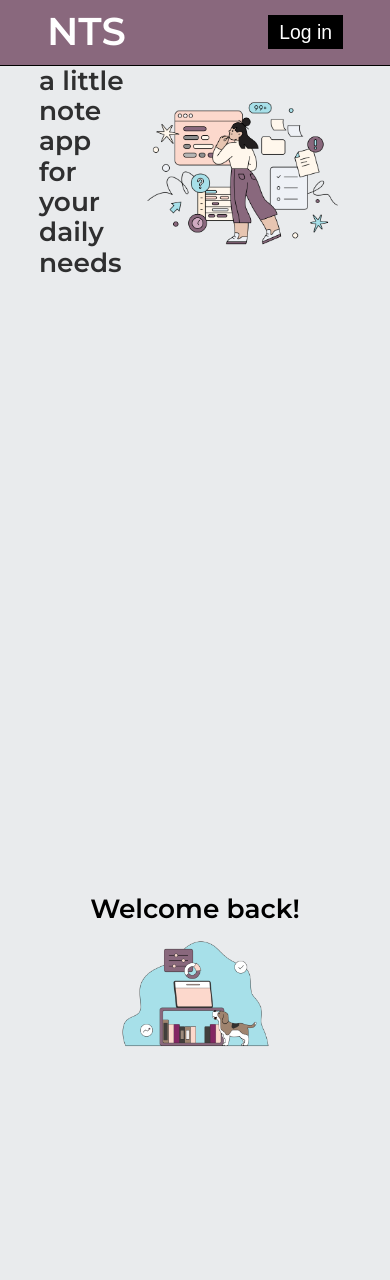
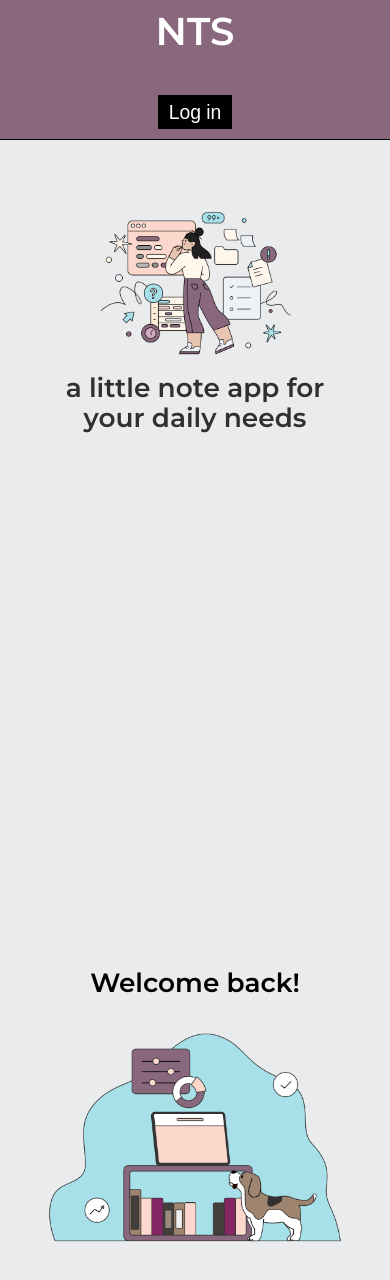
Before and after one commit to lesliethai/noteToSelf, a React (Create React App) app: page /home-page in a window 390 px wide. Shown: the top 1280 px of the page. Before the commit the page ends 1071 px from the top, so only its background shows below. Built offline with nearby package versions, Linux system fonts and the light colour scheme.

Commit message:
implemented media queries

```diff
--- a/src/App.css
+++ b/src/App.css
@@ -298,6 +298,41 @@ h2 {
   font-size: 1.25rem;
 }
 
+@media (max-width: 1000px) {
+  .loginBgContainer .wrapper {
+    flex-direction: column-reverse;
+  }
+  .loginBgContainer .wrapper h2 {
+    width: 100%;
+    text-align: center;
+  }
+  .loginBgContainer img {
+    margin-top: 50px;
+    width: 100%;
+  }
+  .bodyContainer .welcomePgImg {
+    width: 100%;
+  }
+}
+@media (max-width: 700px) {
+  .headerNav h1 {
+    margin-bottom: 20px;
+  }
+  .headerNav .wrapper {
+    flex-direction: column;
+    align-items: center;
+  }
+  .headerRightContainer {
+    flex-direction: column;
+  }
+  .headerRightContainer button {
+    margin-top: 20px;
+  }
+  .headerRightContainer a {
+    font-size: 20px;
+    font-size: 1rem;
+  }
+}
 .wrapper {
   max-width: 1500px;
   width: 80%;
@@ -369,7 +404,6 @@ header .headerRightContainer {
   border-bottom: 1px solid black;
 }
 .headerNav .wrapper {
-  display: flex;
   justify-content: space-between;
 }
 .headerNav .loginBtn {
@@ -407,7 +441,7 @@ body .bodyContainer {
   margin: 50px 0 0 0;
 }
 body .welcomePgImg {
-  max-width: 50%;
+  width: 50%;
 }
 
 .loginBgContainer {
@@ -531,6 +565,7 @@ body .welcomePgImg {
   padding: 10px;
   outline: none;
   transition: 500ms;
+  width: 90%;
   border: 3px solid rgb(0, 0, 0);
 }
 .noteInput textarea:focus, .noteInput textarea:hover {
--- a/src/App.scss
+++ b/src/App.scss
@@ -2,6 +2,7 @@
 @import './styles/variables';
 @import './styles/mixins';
 @import './styles/typography';
+@import './styles/mediaQueries';
 @import './styles/baseStylings';
 @import './styles/header';
 @import './styles/body';
--- a/src/styles/_body.scss
+++ b/src/styles/_body.scss
@@ -15,6 +15,6 @@ body {
     }
 
     .welcomePgImg {
-        max-width: 50%;
+        width: 50%;
     }
 }
--- a/src/styles/_form.scss
+++ b/src/styles/_form.scss
@@ -117,10 +117,12 @@
     align-items: center;
     justify-content: center;
 
+
     textarea {
         padding: 10px;
         outline: none;
         transition: 500ms;
+        width: 90%;
         border: 3px solid $black;
 
         &:focus,
--- a/src/styles/_header.scss
+++ b/src/styles/_header.scss
@@ -33,7 +33,6 @@ header {
     border-bottom: 1px solid black;
 
     .wrapper {
-        display: flex;
         justify-content: space-between;
     }
 
--- /dev/null
+++ b/src/styles/_mediaQueries.scss
@@ -0,0 +1,50 @@
+@media (max-width: 1000px) {
+    .loginBgContainer {
+
+        .wrapper {
+            flex-direction: column-reverse;
+
+            h2 {
+                width: 100%;
+                text-align: center;
+            }
+        }
+
+
+        img {
+            margin-top: 50px;
+            width: 100%;
+        }
+    }
+    .bodyContainer {
+        .welcomePgImg {
+            width: 100%;
+        }
+    }
+}
+
+@media (max-width: 700px) {
+    .headerNav {
+
+        h1 {
+            margin-bottom: 20px;
+        }
+
+        .wrapper {
+        flex-direction: column;
+        align-items: center;
+        }
+    }
+
+    .headerRightContainer {
+        flex-direction: column;
+
+        button {
+            margin-top: 20px;
+        }
+
+        a {
+            @include fontSize(20);
+        }
+    }
+}
```
Also changed, not shown: 1 other file (tests, documents, lock files or other folders).
